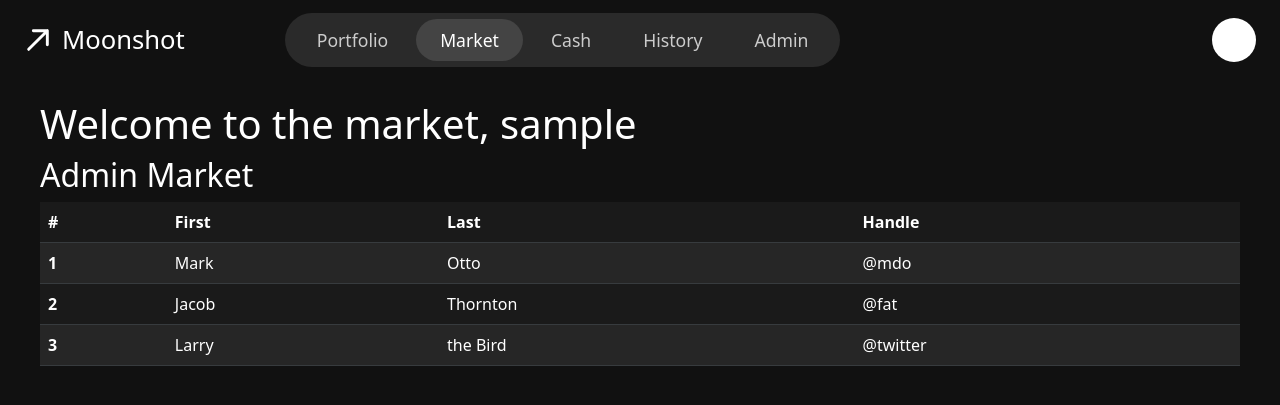
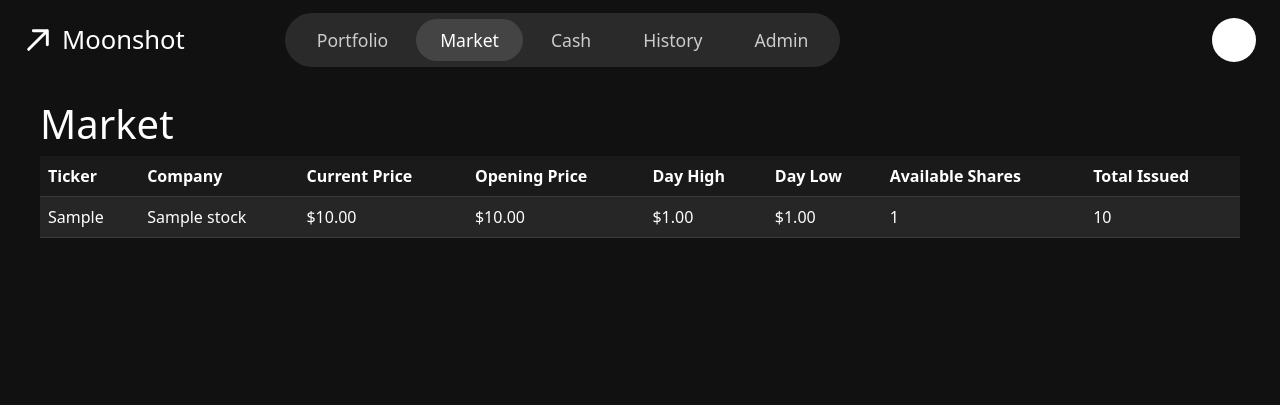
Before and after one commit to htphan9/IFT401-Team4-Capstone, a Flask app: page /market in a window 1280 px wide. Shown: the top 405 px of the page. Run offline with Flask 3, Linux system fonts and the light colour scheme; a user stored in the database is signed in; tables that the repository leaves empty hold one stand-in row (values such as "Sample post").

Commit message:
created the proper chart on market page

```diff
--- a/app.py
+++ b/app.py
@@ -181,7 +181,8 @@ def home():
 @app.route('/market')
 @login_required # Only logged-in users can access
 def market():
-    return render_template("market.html")
+    stocks = Stock.query.all()
+    return render_template("market.html", stocks=stocks)
 
 # Cash
 @app.route('/cash')
--- a/templates/market.html
+++ b/templates/market.html
@@ -9,79 +9,51 @@
 
 {% block content %}
 {% if current_user.is_authenticated %}
-        <h1>Welcome to the market, {{ current_user.username }}</h1>
-        {% if current_user.role == "admin" %}
-        <h2>Admin Market</h2>
-        <!-- https://getbootstrap.com/docs/4.0/content/tables/ -->
+
+<h1>Market</h1>
+
+<!-- Stock table — `stocks` is passed in from the /market route in app.py -->
 <table class="table table-striped table-dark">
-            <thead class="thead-dark">
+    <thead>
         <tr>
-                <th scope="col">#</th>
-                <th scope="col">First</th>
-                <th scope="col">Last</th>
-                <th scope="col">Handle</th>
+            <th>Ticker</th>
+            <th>Company</th>
+            <th>Current Price</th>
+            <th>Opening Price</th>
+            <th>Day High</th>
+            <th>Day Low</th>
+            <th>Available Shares</th>
+            <th>Total Issued</th>
         </tr>
     </thead>
     <tbody>
+        {% if stocks %}
+            {% for stock in stocks %}
             <tr>
-                <th scope="row">1</th>
-                <td>Mark</td>
-                <td>Otto</td>
-                <td>@mdo</td>
+                <td>{{ stock.ticker }}</td>
+                <td>{{ stock.company_name }}</td>
+                <td>${{ "%.2f"|format(stock.current_price) }}</td>
+                <td>${{ "%.2f"|format(stock.opening_price) }}</td>
+                <td>{{ "$%.2f"|format(stock.daily_high) if stock.daily_high else "—" }}</td>
+                <td>{{ "$%.2f"|format(stock.daily_low) if stock.daily_low else "—" }}</td>
+                <td>{{ "{:,}".format(stock.available_inventory) }}</td>
+                <td>{{ "{:,}".format(stock.total_shares_issued) }}</td>
             </tr>
+            {% endfor %}
+        {% else %}
+            <!-- Shown when the stocks table is empty -->
             <tr>
-                <th scope="row">2</th>
-                <td>Jacob</td>
-                <td>Thornton</td>
-                <td>@fat</td>
+                <td colspan="8" class="text-center text-muted py-4">
+                    No stocks in the database yet.
+                </td>
             </tr>
-                <tr>
-                <th scope="row">3</th>
-                <td>Larry</td>
-                <td>the Bird</td>
-                <td>@twitter</td>
-                </tr>
+        {% endif %}
     </tbody>
 </table>
-        {% elif current_user.role == "user" %}
-        <h2>User Market</h2>
-        <!-- https://getbootstrap.com/docs/4.0/content/tables/ -->
-        <table class="table table-striped table-dark">
-            <thead class="thead-dark">
-                <tr>
-                <th scope="col">#</th>
-                <th scope="col">First</th>
-                <th scope="col">Last</th>
-                <th scope="col">Handle</th>
-                </tr>
-            </thead>
-            <tbody>
-                <tr>
-                <th scope="row">1</th>
-                <td>Mark</td>
-                <td>Otto</td>
-                <td>@mdo</td>
-                </tr>
-                <tr>
-                <th scope="row">2</th>
-                <td>Jacob</td>
-                <td>Thornton</td>
-                <td>@fat</td>
-                </tr>
-                <tr>
-                <th scope="row">3</th>
-                <td>Larry</td>
-                <td>the Bird</td>
-                <td>@twitter</td>
-                </tr>
-            </tbody>
-            </table>
-        {% endif %}
+
 {% else %}
-        <h1>You are not logged in</h1>
+<p>You are not logged in.</p>
 {% endif %}
 {% endblock %}
 
-{% block extra_js %}
-
-{% endblock %}
+{% block extra_js %}{% endblock %}
```
Lines whose indentation alone changed are shown as unchanged.
